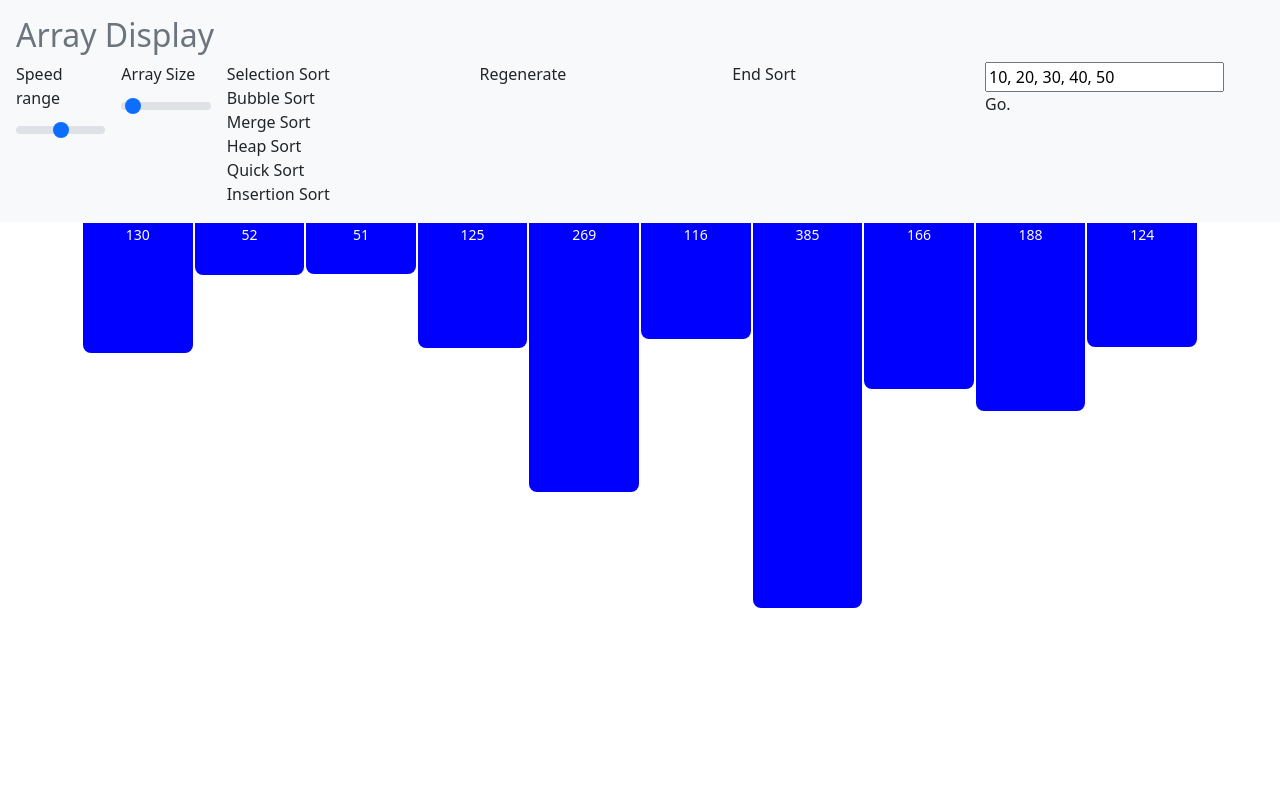
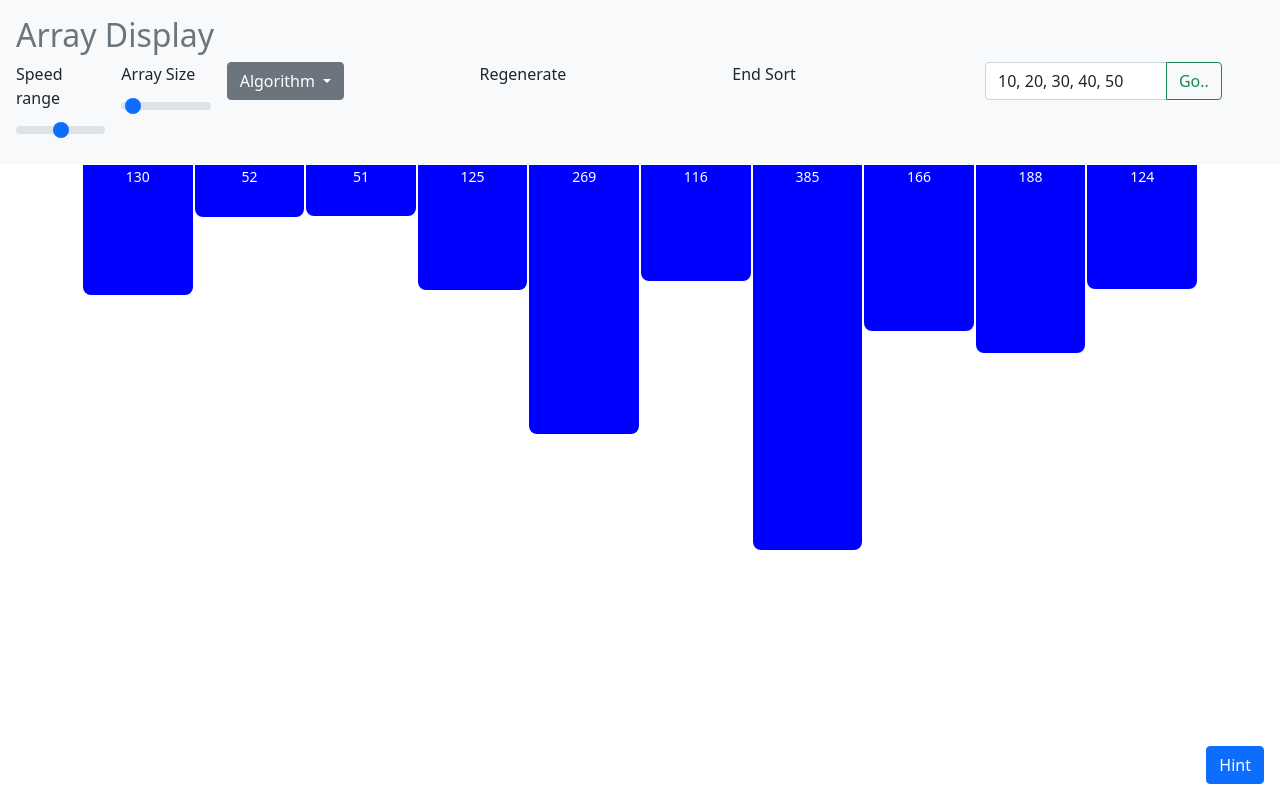
Before and after one commit to mabdul6492/sorting-visualizer, an Angular app: page / in a window 1280 px wide. Built offline with nearby package versions, Linux system fonts and the light colour scheme.

Commit message:
UI heading completed

```diff
--- a/src/app/array-display/array-display.component.css
+++ b/src/app/array-display/array-display.component.css
@@ -1,4 +1,7 @@
+/* https://mdbootstrap.com/docs/standard/navigation/navbar/#
 
+https://mdbootstrap.com/docs/standard/extended/bar-chart/
+ */
 
 .bar {
     margin: 1px;
@@ -24,12 +27,6 @@
 
 }
 
-.sort-button {
-    cursor: pointer;
-    user-select: none;
-}
-
-
 .div-button {
     justify-content: flex-end;
     cursor: pointer;
@@ -40,3 +37,8 @@
     display: flex;
     flex-direction: row-reverse;
   }
+
+.sort-button {
+    cursor: pointer;
+    user-select: none;
+}
--- a/src/app/array-display/array-display.component.html
+++ b/src/app/array-display/array-display.component.html
@@ -1,7 +1,11 @@
 <!-- array-display.component.html -->
 <div class="container-fluid bg-light m-0 p-3">
-  <h2 class="text-muted">Array Display</h2>
-  <div class="row row-cols-2 row-cols-lg-5 g-2 g-lg-3">
+  <h2 class="text-muted text-align-center">Array Display</h2>
+
+  <div
+    style="width: -webkit-fill-available"
+    class="row row-cols-2 row-cols-lg-5 g-2 g-lg-3"
+  >
     <div class="col-md-1">
       <label for="speedRange" class="form-label">Speed range</label>
       <input
@@ -28,14 +32,74 @@
       />
     </div>
 
-    <div class="col sort-button" [class.disable]="isSorting">
-      <div (click)="sort('selection-sort')">Selection Sort</div>
-      <div (click)="sort('bubble-sort')">Bubble Sort</div>
-      <div (click)="sort('merge-sort')">Merge Sort</div>
-      <div (click)="sort('heap-sort')">Heap Sort</div>
-      <div (click)="sort('quick-sort')">Quick Sort</div>
-      <div (click)="sort('insertion-sort')">Insertion Sort</div>
+    <div class="dropdown" [class.disable]="isSorting">
+      <button
+        class="btn btn-secondary dropdown-toggle"
+        type="button"
+        id="dropdownMenu2"
+        data-bs-toggle="dropdown"
+        aria-expanded="false"
+      >
+        {{ algoName | titlecase }}
+      </button>
+      <ul class="dropdown-menu" aria-labelledby="dropdownMenu2">
+        <li>
+          <button
+            class="dropdown-item"
+            type="button"
+            (click)="sort('bubble sort')"
+          >
+            Bubble Sort
+          </button>
+        </li>
+        <li>
+          <button
+            class="dropdown-item"
+            type="button"
+            (click)="sort('heap sort')"
+          >
+            Heap Sort
+          </button>
+        </li>
+        <li>
+          <button
+            class="dropdown-item"
+            type="button"
+            (click)="sort('insertion sort')"
+          >
+            Insertion Sort
+          </button>
+        </li>
+        <li>
+          <button
+            class="dropdown-item"
+            type="button"
+            (click)="sort('merge sort')"
+          >
+            Merge Sort
+          </button>
+        </li>
+        <li>
+          <button
+            class="dropdown-item"
+            type="button"
+            (click)="sort('quick sort')"
+          >
+            Quick Sort
+          </button>
+        </li>
+        <li>
+          <button
+            class="dropdown-item"
+            type="button"
+            (click)="sort('selection sort')"
+          >
+            Selection Sort
+          </button>
+        </li>
+      </ul>
     </div>
+
     <div
       class="col sort-button"
       [class.disable]="isSorting"
@@ -43,23 +107,70 @@
     >
       Regenerate
     </div>
-    <div (click)="endSort()">End Sort</div>
-    <div>
-      <input [(ngModel)]="userArray" placeholder="Enter your Array" />
-      <div (click)="userInputArray()">Go.</div>
+
+    <div class="col sort-button" (click)="endSort()">End Sort</div>
+
+    <div class="col">
+      <div class="input-group w-auto">
+        <input
+          type="text"
+          class="form-control"
+          [(ngModel)]="userArray"
+          placeholder="Enter your Array"
+          id="inputGroupFile04"
+          aria-describedby="inputGroupFileAddon04"
+          aria-label="Upload"
+        />
+        <button
+          class="btn btn-outline-success"
+          (click)="userInputArray()"
+          type="button"
+          id="inputGroupFileAddon04"
+        >
+          Go..
+        </button>
+      </div>
     </div>
   </div>
 </div>
 
-<div class="container align-items-center">
+<div class="container">
   <div class="bar-container">
     <div
       *ngFor="let item of myArray"
       class="bar"
       [style.background-color]="item.color"
       [style.height.px]="item.value"
+      [title]="item.value"
     >
       <div *ngIf="size <= 40">{{ item.value }}</div>
     </div>
   </div>
+
+  <div class="position-fixed bottom-0 end-0 p-3">
+    <button
+      class="btn btn-primary chatbot-button"
+      type="button"
+      data-bs-toggle="collapse"
+      data-bs-target="#chatInterface"
+      aria-expanded="false"
+      aria-controls="chatInterface"
+    >
+      Hint
+    </button>
+  </div>
+
+  <div class="collapse" id="chatInterface">
+    <div class="card card-body">
+      <!-- Your chat interface content here -->
+      <p>
+        Press key <mark class="bg-danger">Space</mark> to Pause and Resume the
+        visualization.
+      </p>
+      <p>
+        Press key <mark class="bg-warning">N</mark> to go to next visualization
+        steps.
+      </p>
+    </div>
+  </div>
 </div>
--- a/src/app/array-display/array-display.component.ts
+++ b/src/app/array-display/array-display.component.ts
@@ -28,6 +28,7 @@ export class ArrayDisplayComponent {
   public isSorting = false;
   private isEnd = false;
   private isPause = false;
+  public algoName: string = 'Algorithm';
   public userArray = '10, 20, 30, 40, 50';
 
   private pause = async () => {
@@ -84,6 +85,7 @@ export class ArrayDisplayComponent {
   }
 
   async sort(algo: string): Promise<void> {
+    this.algoName = algo;
     this.isSorting = true;
     this.isPause = false;
     for (let i = 0; i < this.myArray.length; i++)
@@ -91,22 +93,22 @@ export class ArrayDisplayComponent {
 
     let algorithm;
     switch (algo) {
-      case 'bubble-sort':
+      case 'bubble sort':
         algorithm = this.bubbleSortService;
         break;
-      case 'selection-sort':
+      case 'selection sort':
         algorithm = this.selectionSortService;
         break;
-      case 'merge-sort':
+      case 'merge sort':
         algorithm = this.mergeSortService;
         break;
-      case 'heap-sort':
+      case 'heap sort':
         algorithm = this.heapSortService;
         break;
-      case 'quick-sort':
+      case 'quick sort':
         algorithm = this.quickSortService;
         break;
-      case 'insertion-sort':
+      case 'insertion sort':
         algorithm = this.insertionSortService;
         break;
     }
```
Also changed, not shown: 1 other file (tests, documents, lock files or other folders).
